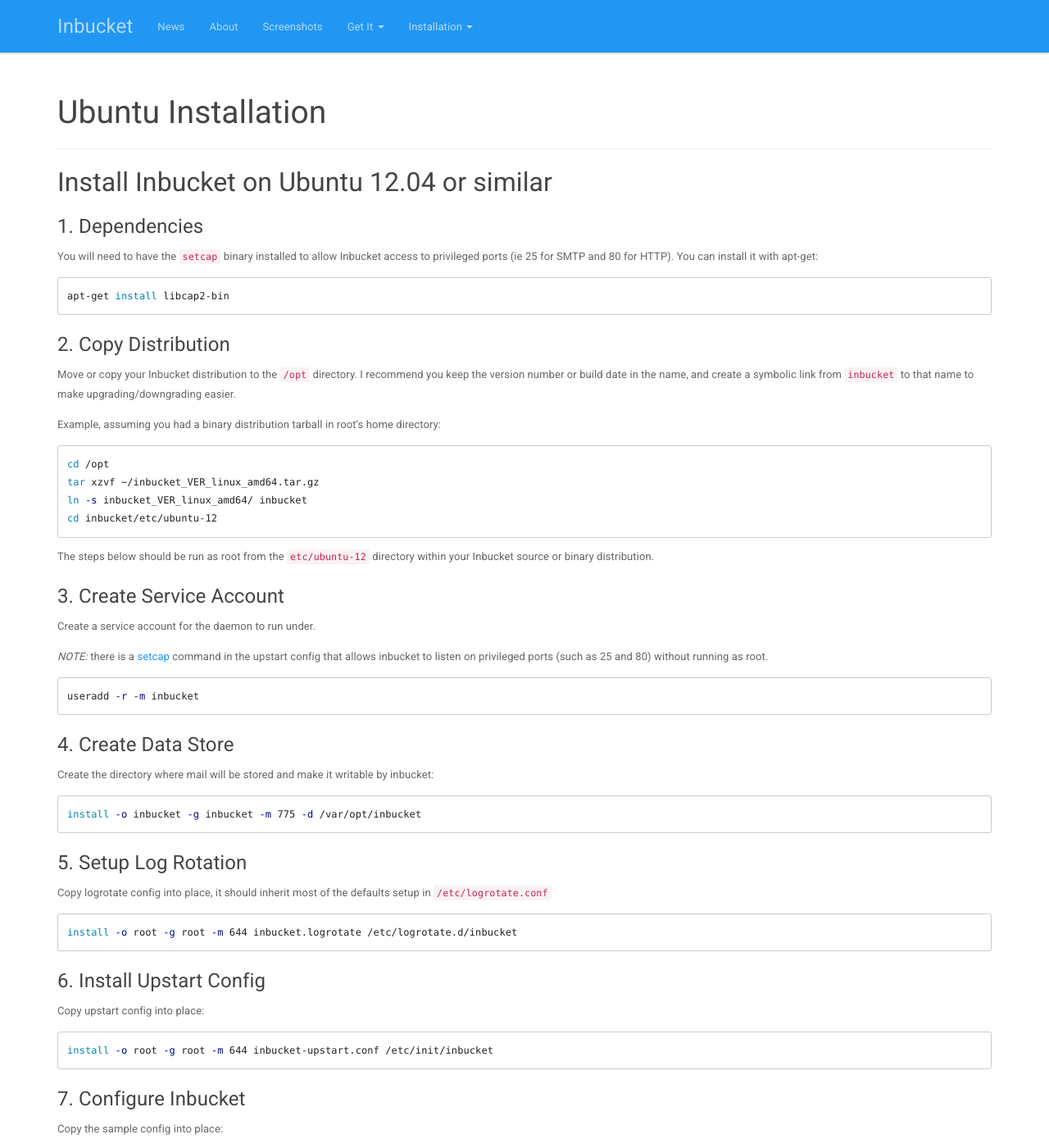
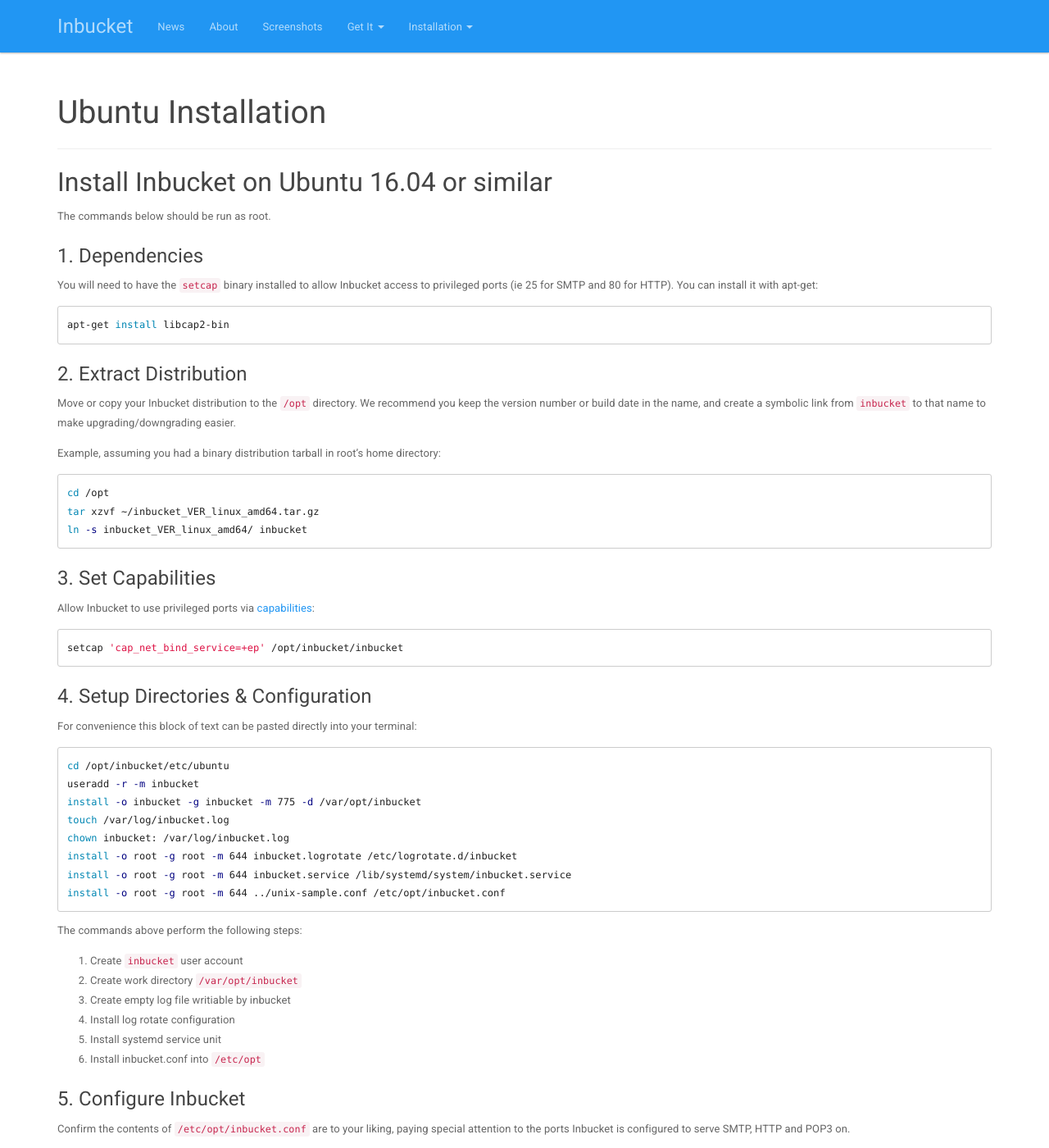
Before and after one commit to inbucket/inbucket.org, a Jekyll site: the page built from installation/ubuntu.md, in a window 1280 px wide and 1400 px high. Shown: the whole window at 82% size. Built offline with Jekyll 4.4.1, drawn with Linux system fonts in a browser that asks for light colours; comment, search, counter and statistics services are not loaded; some of the changed text lies outside the part shown.

Commit message:
Update ubuntu guide

```diff
--- a/installation/ubuntu.md
+++ b/installation/ubuntu.md
@@ -4,7 +4,10 @@
 description: "How to install Inbucket on Ubuntu Linux"
 ---
 
-## Install Inbucket on Ubuntu 12.04 or similar
+## Install Inbucket on Ubuntu 16.04 or similar
+
+The commands below should be run as root.
+
 
 ### 1. Dependencies
 
@@ -17,9 +20,9 @@
 ~~~
 
 
-### 2. Copy Distribution
+### 2. Extract Distribution
 
-Move or copy your Inbucket distribution to the `/opt` directory.  I recommend
+Move or copy your Inbucket distribution to the `/opt` directory.  We recommend
 you keep the version number or build date in the name, and create a symbolic
 link from `inbucket` to that name to make upgrading/downgrading easier.
 
@@ -30,69 +33,60 @@
 cd /opt
 tar xzvf ~/inbucket_VER_linux_amd64.tar.gz
 ln -s inbucket_VER_linux_amd64/ inbucket
-cd inbucket/etc/ubuntu-12
-~~~
-
-The steps below should be run as root from the `etc/ubuntu-12` directory within
-your Inbucket source or binary distribution.
-
-
-### 3. Create Service Account
-
-Create a service account for the daemon to run under.
-
-*NOTE:* there is a [setcap] command in the upstart config that allows inbucket
-to listen on privileged ports (such as 25 and 80) without running as root.
-
-~~~ sh
-useradd -r -m inbucket
 ~~~
 
 
-### 4. Create Data Store
+### 3. Set Capabilities
 
-Create the directory where mail will be stored and make it writable by inbucket:
+Allow Inbucket to use privileged ports via [capabilities]:
 
 ~~~ sh
-install -o inbucket -g inbucket -m 775 -d /var/opt/inbucket
+setcap 'cap_net_bind_service=+ep' /opt/inbucket/inbucket
 ~~~
 
 
-### 5. Setup Log Rotation
+### 4. Setup Directories & Configuration
 
-Copy logrotate config into place, it should inherit most of the defaults setup
-in `/etc/logrotate.conf`
+For convenience this block of text can be pasted directly into your terminal:
 
 ~~~ sh
+cd /opt/inbucket/etc/ubuntu
+useradd -r -m inbucket
+install -o inbucket -g inbucket -m 775 -d /var/opt/inbucket
+touch /var/log/inbucket.log
+chown inbucket: /var/log/inbucket.log
 install -o root -g root -m 644 inbucket.logrotate /etc/logrotate.d/inbucket
-~~~
-
-
-### 6. Install Upstart Config
-
-Copy upstart config into place:
-
-~~~ sh
-install -o root -g root -m 644 inbucket-upstart.conf /etc/init/inbucket
-~~~
-
-
-### 7. Configure Inbucket
-Copy the sample config into place:
-
-~~~ sh
+install -o root -g root -m 644 inbucket.service /lib/systemd/system/inbucket.service
 install -o root -g root -m 644 ../unix-sample.conf /etc/opt/inbucket.conf
 ~~~
 
-Confirm the contents of `/etc/opt/inbucket.conf` are to your liking.
+The commands above perform the following steps:
+
+1. Create `inbucket` user account
+2. Create work directory `/var/opt/inbucket`
+3. Create empty log file writiable by inbucket
+4. Install log rotate configuration
+5. Install systemd service unit
+6. Install inbucket.conf into `/etc/opt`
 
 
-### 8. Start Inbucket
+### 5. Configure Inbucket
+
+Confirm the contents of `/etc/opt/inbucket.conf` are to your liking, paying
+special attention to the ports Inbucket is configured to serve SMTP, HTTP and
+POP3 on.
+
+Another common adjustment is the `retention.minutes` option in the `[datastore]`
+section; as shipped all messages are deleted four hours after receipt.
+
+
+### 6. Enable & Start Inbucket
 
 Start the daemon and check for errors
 
-1. Start the daemon: <kbd>start inbucket</kbd>
-2. Confirm it stayed running: <kbd>status inbucket</kbd>
+1. Have the daemon start at boot: <kbd>systemctl enable inbucket.service</kbd>
+1. Start the daemon: <kbd>systemctl start inbucket</kbd>
+2. Confirm it stayed running: <kbd>systemctl status inbucket</kbd>
 3. Check inbucket's startup messages: <kbd>less /var/log/inbucket.log</kbd>
 
-[setcap]: http://www.kernel.org/doc/man-pages/online/pages/man7/capabilities.7.html
+[capabilities]: http://www.kernel.org/doc/man-pages/online/pages/man7/capabilities.7.html
```
Also changed, not shown: installation/from-source.md (+2 -2 lines).
